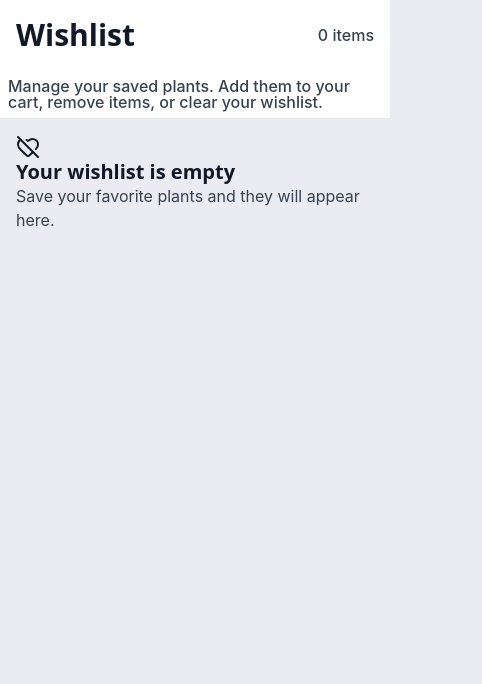
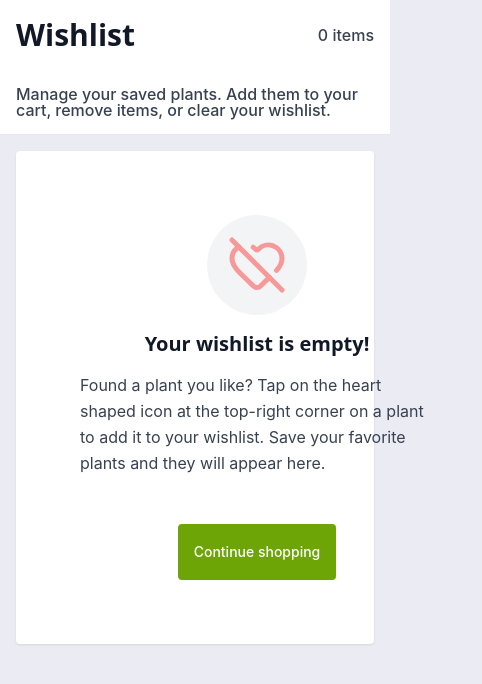
Before and after one commit to Peter-Adjao/upgraded-jungle-plant, a Next.js app in the folder jungle-plant/: page /wishlist in a window 390 px wide. Shown: the top 684 px of the page, 482 px wide, since content can reach past the window. Built offline with nearby package versions, Linux system fonts and the light colour scheme.

Commit message:
feat: impliment responsive layout for wishlist item

```diff
--- a/jungle-plant/src/app/wishlist/Wishlist.css
+++ b/jungle-plant/src/app/wishlist/Wishlist.css
@@ -46,7 +46,7 @@
 
 
 .wishlist__subtitle {
-    padding: var(--space-2);
+    padding: var(--space-4);
     line-height: var(--space-4);
     font-weight: var(--weight-medium);
 
@@ -70,3 +70,57 @@
 .header-section-subtitle {
     margin-left: auto;
 }
+
+.wishlist__empty__page {
+    width: 100%;
+    max-width: 900px;
+    margin-inline: auto;
+    padding: var(--space-4);
+
+    height: auto;
+
+    border-radius: var(--radius-sm);
+    background-color: var(--bg-base);
+
+    box-shadow:  var(--shadow-sm);
+    margin-bottom: var(--space-4);
+}
+
+.wishlist__empty__content__wrapper {
+    display: flex;
+    flex-direction: column;
+
+    gap: var(--space-4);
+    padding: var(--space-12);
+    align-items: center;
+    justify-content: center;
+
+    margin-inline: auto;
+    width: 450px;
+
+}
+
+.wishlist__empty__icon__wrapper {
+    display: flex;
+
+    justify-content: center;
+    align-items: center;
+    background-color: var(--bg-muted);
+    border-radius: var(--radius-full);
+    height: 100px;
+    width: 100px;
+}
+
+.wishlist__empty__icon {
+    width: 60px;
+    height: 60px;
+    color: var(--color-error-hover);
+}
+
+.wishlist__empty-text {
+    text-align: start;
+}
+
+.continue__shopping-wrapper {
+    margin-top: var(--space-8);
+}
--- a/jungle-plant/src/app/wishlist/page.js
+++ b/jungle-plant/src/app/wishlist/page.js
@@ -31,13 +31,28 @@ function PageHeader () {
 
 function EmptyState () {
     return (
-        <section className="wishlist__empty">
-            <HeartOff className="wishlist__empty-icon" />
-            <h3 className="wishlist__empty-title">Your wishlist is empty</h3>
-            <p className="wishlist__empty-text">
-                Save your favorite plants and they will appear here.
-            </p>
-        </section>
+        <article className="wishlist__empty__page">
+            <section className="wishlist__empty__content__wrapper">
+                <figure className="wishlist__empty__icon__wrapper">
+                    <HeartOff className="wishlist__empty__icon" />
+                </figure>                <h3 className="wishlist__empty-title">Your wishlist is empty!</h3>
+                <p className="wishlist__empty-text">
+                    Found a plant you like? Tap on the heart shaped icon at the top-right corner
+                    on a plant to add it to your wishlist.
+                     Save your favorite plants and they will appear here.
+                </p>
+                <div className="continue__shopping-wrapper">
+                <Button
+                    className="continue__shopping"
+                    variant="primary"
+                    size="md"
+                    rounded="sm"
+                    >
+                    Continue shopping
+               </Button>
+            </div>
+            </section>
+        </article>
     );
 }
 
--- a/jungle-plant/src/components/WishlistItem.js
+++ b/jungle-plant/src/components/WishlistItem.js
@@ -3,7 +3,7 @@
 import Button from "@/components/ui/Button";
 import { useWishlist } from "@/context/WishlistContext";
 import { formatCurrency } from "@/utils/format";
-import { Trash2 } from "lucide-react";
+import { Trash2, ShoppingCart } from "lucide-react";
 import Image from "next/image";
 import "@/styles/WishlistItem.css";
 
@@ -26,36 +26,41 @@ export default function WishlistItem({ plant }) {
                     className="wishlist-item-image-content"
                 />
             </figure>
+                    <section className="wishlist-item-content-wrapper">
+                        <h3>{plant.name} coming from the plant</h3>
                         <section className="wishlist-item-content">
-                <h3>{plant.name}</h3>
+                            <div className="wishlist-item-price-section">
                                 <p  className="product-price">
                                     {formatCurrency(plant.price)}
                                 </p>
-
+                                <h5>Me now</h5>
+                            </div>
                             <footer className="wishlist-item-actions">
-                        {/* <BUtton
-                            variant="Ghost"
-                            size="lg"
-                            rounded="md"
-                            aria-label={`Add ${plant.name} to wishlist`}
+                            <Button
+                                variant="primary"
+                                size="sm"
+                                rounded="sm"
+                                aria-label={`Add ${plant.name} to cart`}
                                 >
-                            <ShoppingCart />
                                 Add to cart
-                        </Button> */}
+                            </Button>
 
                             <Button
                             variant="ghost"
                             size="sm"
+                            rounded="sm"
                             aria-label={`Remove ${plant.name} from wishlist`}
                             className="wishlist-remove-button"
                             onClick={handleRemoveWishlistItem}
                             >
-                            <Trash2 />
                             Remove
                             </Button>
                         </footer>
+
+
                         </section>
 
+                 </section>
         </article>
     )
 }
--- a/jungle-plant/src/components/ui/Button/Button.css
+++ b/jungle-plant/src/components/ui/Button/Button.css
@@ -5,13 +5,13 @@
     align-items: center;
     justify-content: center;
 
-    gap: 0.5rem;
+    gap: var(--space-2);
 
     border: none;
-    border-radius: 6px;
+    border-radius: var(--radius-sm);
 
-    font-size: 0.875rem;
-    font-weight: 500;
+    font-size: var(--text-sm);
+    font-weight: var(--weight-medium);
 
     cursor: pointer;
     transition: all 0.3s ease;
@@ -36,6 +36,15 @@
 
 .button-outline:hover {
     background: var(--button-outline);
+}
+
+.button-primary {
+    background: var(--color-primary);
+    color: var(--color-white);
+}
+
+.button-primary:hover {
+    background: var(--color-secondary);
 }
 
 .button-secondary {
@@ -96,7 +105,7 @@
     padding-left: var(--space-6);
     padding-right: var(--space-6);
     border: none;
-    font-size: 0.9rem;
+    font-size: var(--text-sm);
     font-weight: var(--weight-semibold);
 
 
@@ -153,7 +162,7 @@
     color: var(--color-white);
 
     border: none;
-    border-radius: 50%;
+    border-radius: var(--radius-full);
 
     transition:
     background-color 0.2s ease,
@@ -163,7 +172,7 @@
 
 .button-cart:hover {
     background-color: var(--color-brand-secondary);
-    color: var(--text-primary);
+    color: var(--color-white);
     box-shadow: 0 4px 12px rgba(0,0,0,0.15);
     transform: scale(1.1);
 }
@@ -204,6 +213,10 @@
     padding: 0.25rem 0.75rem;
 }
 
+.button-md {
+    height: 38px;
+    padding: 1.75rem 1rem;
+}
 .button-lg {
     height: 40px;
     padding: 0.75rem 1.5rem;
--- a/jungle-plant/src/components/ui/Button/buttonVariants.js
+++ b/jungle-plant/src/components/ui/Button/buttonVariants.js
@@ -13,6 +13,7 @@ export function buttonVariants({
             default: "button-default",
             outline: "button-outline",
             destructive: "button-destructive",
+            primary: "button-primary",
             secondary: "button-secondary",
             ghost: "button-ghost",
             link: "button-link",
@@ -38,6 +39,7 @@ export function buttonVariants({
         const sizes = {
             default: "button-default-size",
             sm: "button-sm",
+            md: "button-md",
             lg: "button-lg",
             icon: "button-icon",
             xl: "button-xl",
--- a/jungle-plant/src/styles/ShoppingList.css
+++ b/jungle-plant/src/styles/ShoppingList.css
@@ -6,7 +6,7 @@
 
 
 .jh-shopping-list {
-width: 90%;
+width: 95%;
 padding: var(--space-5);
 margin: 0 auto;
 
--- a/jungle-plant/src/styles/WishlistItem.css
+++ b/jungle-plant/src/styles/WishlistItem.css
@@ -1,8 +1,8 @@
 .wishlist-item-card {
     display: flex;
 
+    flex-direction: column;
     flex: 1;
-    flex-wrap: wrap;
 
     gap: var(--space-4);
     align-items:center;
@@ -20,8 +20,8 @@
 .wishlist-item-image {
     position: relative;
 
-    width: 140px;
-    height: 110px;
+    width: 100%;
+    height: 100%;
     aspect-ratio: 1;
 
     overflow: hidden;
@@ -37,19 +37,86 @@
 
 .wishlist-item-actions {
     display: flex;
+
     align-items: center;
 
     padding: var(--space-2);
+    border: 1px solid blue;
 }
 
 .wishlist-remove-button {
     margin-left: auto;
 }
 
+.wishlist-remove-button:hover {
+    background: var(--color-error-hover);
+    color: var(--color-error);
+}
+
+
+.wishlist-item-content-wrapper {
+    display: flex;
+
+    flex-direction: column;
+    gap: var(--space-4);
+
+    flex: 1;
+    min-width: 0;
+    width: 100%;
+    border: 1px solid violet;
+}
+
 .wishlist-item-content {
     display: flex;
+
     flex-direction: column;
-    gap: var(--spacing-sm);
+    flex-wrap: wrap;
+    gap: var(--space-4);
 
-    flex: 1;
+
+    border: 1px solid orange;
 }
+
+.wishlist-item-price-section {
+    border: 1px solid red;
+}
+
+
+
+@media (min-width:768px) {
+    .wishlist-item-card {
+        display: flex;
+
+        flex-direction: row;
+        flex: 1;
+
+    }
+
+    .wishlist-item-image {
+        position: relative;
+        width: 140px;
+        height: auto;
+    }
+
+    .wishlist-item-content {
+        display: flex;
+
+        flex-direction: row;
+
+        gap: var(--space-0);
+        flex: 1;
+
+    }
+
+    .wishlist-item-actions {
+        display: flex;
+
+        margin-left: auto;
+        min-width: 250px;
+
+    }
+
+    .wishlist-remove-button {
+    margin-left: auto;
+    }
+}
--- a/jungle-plant/src/styles/globals.css
+++ b/jungle-plant/src/styles/globals.css
@@ -89,6 +89,7 @@ h6 {
 p {
   color: var(--text-secondary);
   max-width: 80ch;
+  line-height: var(--leading-relaxed);
 }
 
 /*
@@ -183,6 +184,7 @@ input,
 textarea,
 select {
   font: inherit;
+   line-height: var(--leading-normal);
 }
 
 textarea {
--- a/jungle-plant/src/styles/tokens.css
+++ b/jungle-plant/src/styles/tokens.css
@@ -85,7 +85,7 @@
   --color-warning-hover: orange;
 
   --color-error: #dc2626;
-  --color-error-hover: #b91c1c;
+  --color-error-hover: #f89999;
 
   --color-info: #3b82f6;
 
```
Lines whose indentation alone changed are shown as unchanged.
